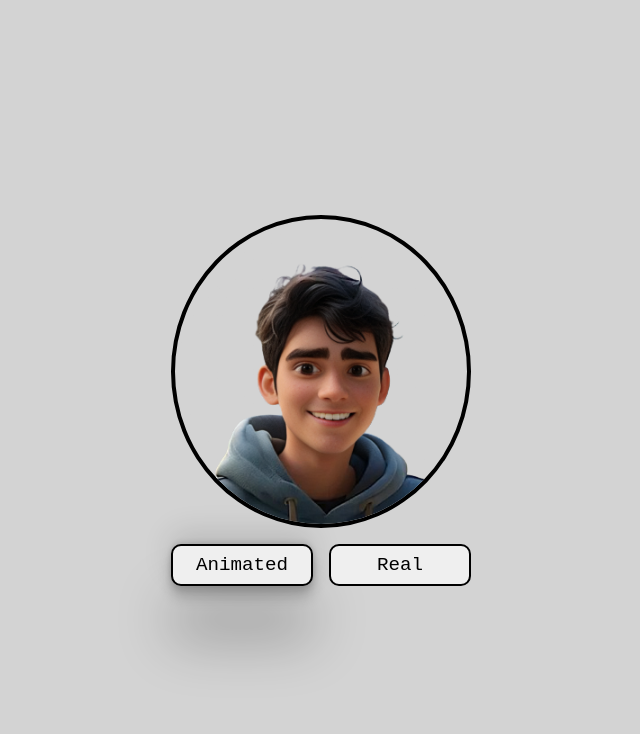
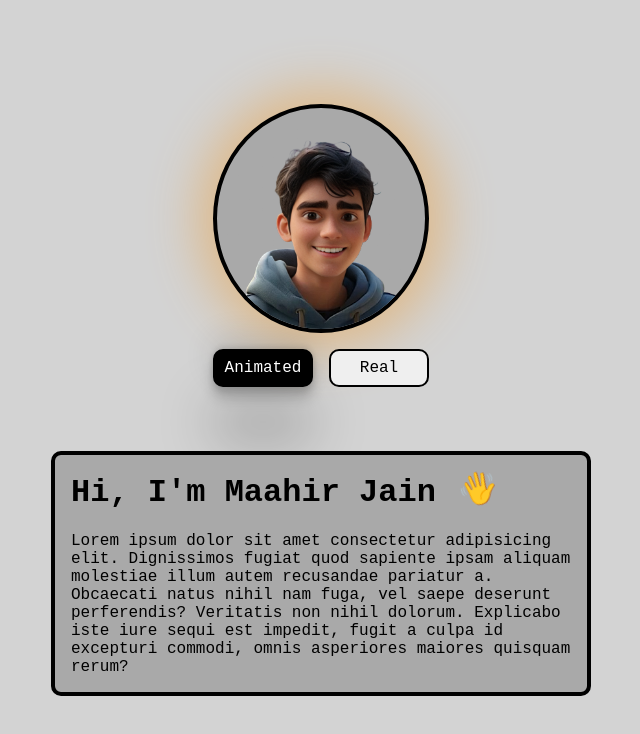
Before and after one commit to maahirjain/simple-info-card, a plain HTML site: page index.html in a window 1280 px wide. Shown: the whole page, without its empty margins (319-959 px from the left). Drawn offline with Linux system fonts and the light colour scheme.

Commit message:
Add waving hand

```diff
--- a/index.html
+++ b/index.html
@@ -12,7 +12,7 @@
         <div class="img-grid">
             <div class="img-container">
                 <img id="animated-face-img" src="./animated_face.png" alt="Animated Face">
-                <img id="real-face-img" src="./real_face.png" alt="Real Face">
+                <img id="real-face-img" class="hidden-img" src="./real_face.png" alt="Real Face">
             </div>
 
             <button id="animated-face-btn" class="selected" type="button">Animated</button>
@@ -20,7 +20,9 @@
         </div>
 
         <div class="card">
+            <h1>Hi, I'm Maahir Jain <span class="wave">👋</span></h1>
 
+           <p>Lorem ipsum dolor sit amet consectetur adipisicing elit. Dignissimos fugiat quod sapiente ipsam aliquam molestiae illum autem recusandae pariatur a. Obcaecati natus nihil nam fuga, vel saepe deserunt perferendis? Veritatis non nihil dolorum. Explicabo iste iure sequi est impedit, fugit a culpa id excepturi commodi, omnis asperiores maiores quisquam rerum?</p>
         </div>
     </div>
 </body>
--- a/styles.css
+++ b/styles.css
@@ -11,44 +11,98 @@ body {
 .container {
     display: flex;
     flex-direction: column;
+    align-items: center;
+    gap: 64px;
 }
 
 .img-grid {
     display: grid;
-    grid-template-columns: repeat(2, 142px);
+    grid-template-columns: repeat(2, 100px);
     gap: 16px;
 }
 
 .img-container {
+    background-color: darkgray;
     grid-column: 1 / -1;
     object-fit: cover;
     overflow: hidden;
     border: 4px solid black;
     border-radius: 50%;
+    box-shadow: 0 0 50px 15px burlywood;
 }
 
 img {
-    width: 300px;
+    width: 216px;
     transform: scale(1.5);
 }
 
-#real-face-img {
+.hidden-img {
     display: none;
 }
 
 button {
     font-family: monospace, sans-serif;
-    font-size: 1.2rem;
+    font-size: 1rem;
     padding: 8px;
     border: 2px solid black;
     border-radius: 10px;
 }
 
 button:hover {
-    background-color: black;
-    color: white;
+    border: 2px solid white;
 }
 
 .selected {
+    background-color: black;
+    color: white;
     box-shadow: rgba(0, 0, 0, 0.25) 0px 54px 55px, rgba(0, 0, 0, 0.12) 0px -12px 30px, rgba(0, 0, 0, 0.12) 0px 4px 6px, rgba(0, 0, 0, 0.17) 0px 12px 13px, rgba(0, 0, 0, 0.09) 0px -3px 5px;
 }
+
+.card {
+    background-color: darkgray;
+    width: min(75%, 500px);
+    padding: 16px;
+    border: 4px solid black;
+    border-radius: 10px;
+}
+
+h1 {
+    margin-top: 0;
+}
+
+.wave {
+    animation: wave 2.1s 0.6s infinite;
+    transform-origin: 75% 75%;
+    display: inline-block;
+}
+
+p {
+    margin: 0;
+}
+
+@keyframes wave {
+    0% {
+      transform: rotate(0deg);
+    }
+    10% {
+      transform: rotate(16deg);
+    }
+    20% {
+      transform: rotate(-6deg);
+    }
+    30% {
+      transform: rotate(16deg);
+    }
+    40% {
+      transform: rotate(-4deg);
+    }
+    50% {
+      transform: rotate(16deg);
+    }
+    60% {
+      transform: rotate(0deg);
+    }
+    100% {
+      transform: rotate(0deg);
+    }
+}
```
